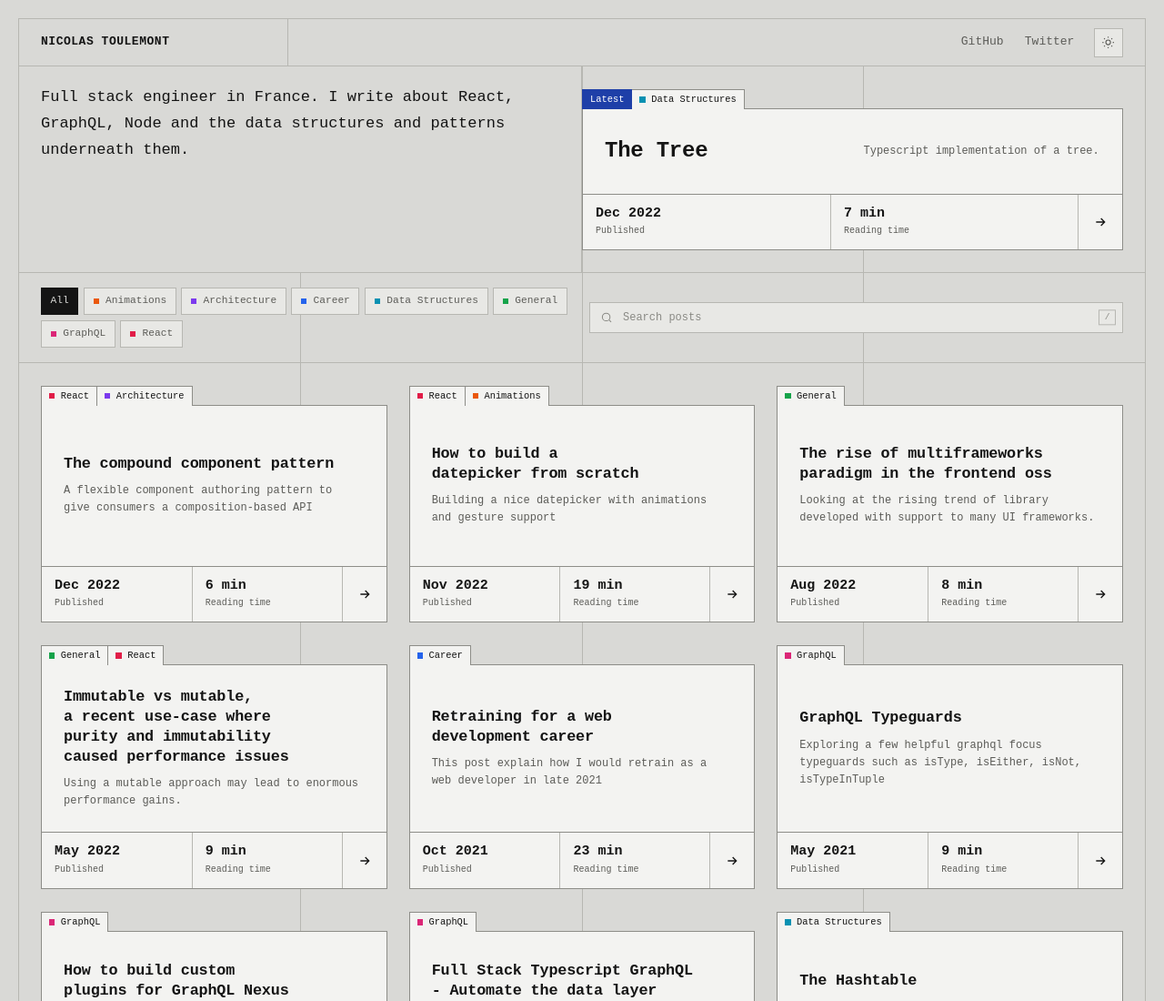
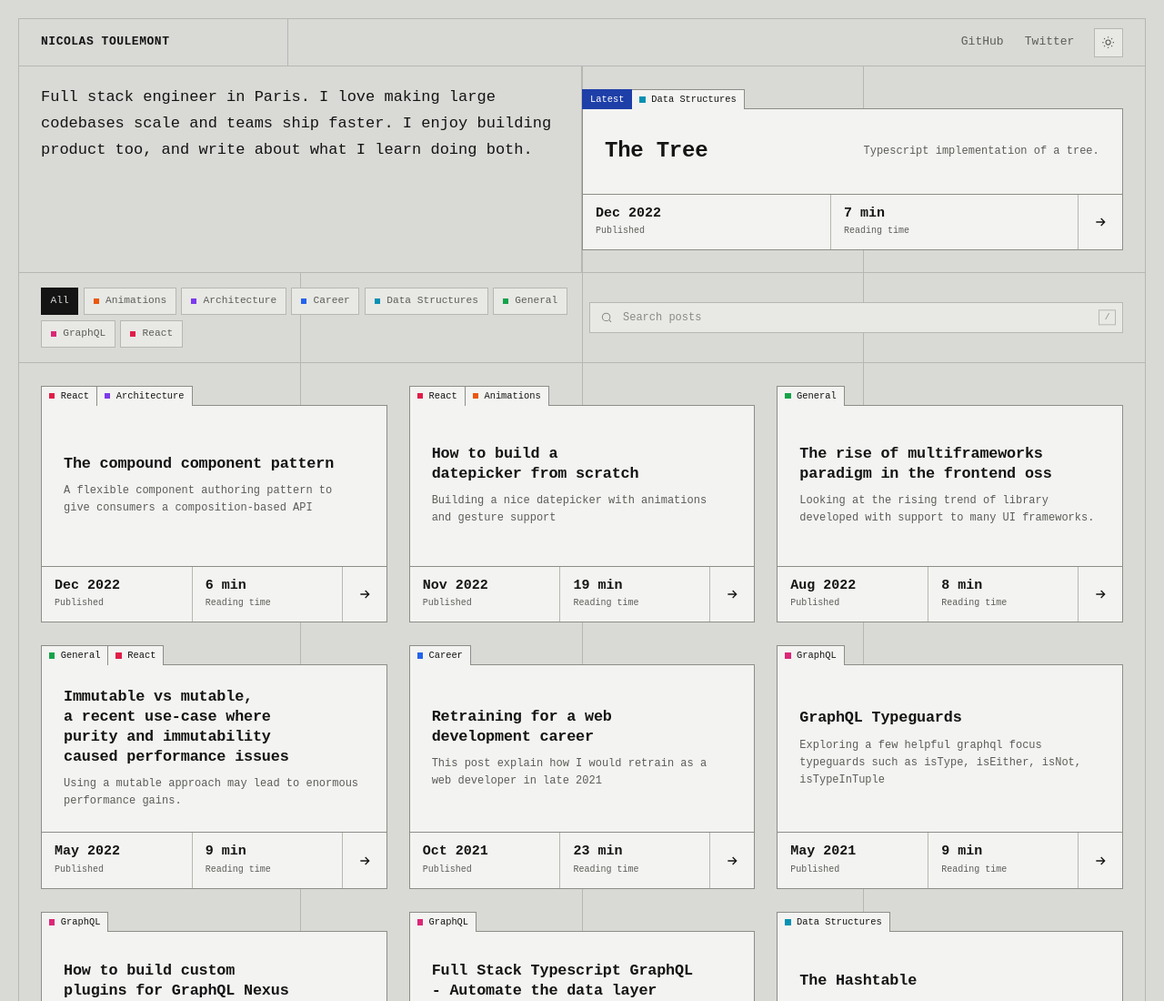
Before and after one commit to nicolastoulemont/blog, an Astro site: page / in a window 1280 px wide. Shown: the top 1100 px of the page at 91% size. Built offline with nearby package versions, Linux system fonts and the light colour scheme; Astro itself is replaced by a stand-in of ours; some packages are replaced by stand-ins of ours.

Commit message:
docs: update homepage introduction
Refresh the homepage header to reflect the current focus on scaling codebases, helping teams ship, and building product.

```diff
--- a/src/pages/index.astro
+++ b/src/pages/index.astro
@@ -14,8 +14,8 @@ const searchPosts = newest ? posts.filter((post) => post.id !== newest.id) : pos
       <div class="border-b border-line bg-bg px-5 py-5 min-[56.01rem]:border-r min-[56.01rem]:border-b-0 min-[56.01rem]:px-6">
         <h1 class="sr-only">Nicolas Toulemont, engineering blog</h1>
         <p class="max-w-xl text-[1.0625rem] leading-[1.7]">
-          Full stack engineer in France. I write about React, GraphQL, Node and the data
-          structures and patterns underneath them.
+          Full stack engineer in Paris. I love making large codebases scale and teams ship
+          faster. I enjoy building product too, and write about what I learn doing both.
         </p>
       </div>
       <div class="flex flex-col px-5 py-6 min-[56.01rem]:pr-6 min-[56.01rem]:pl-0">
```
